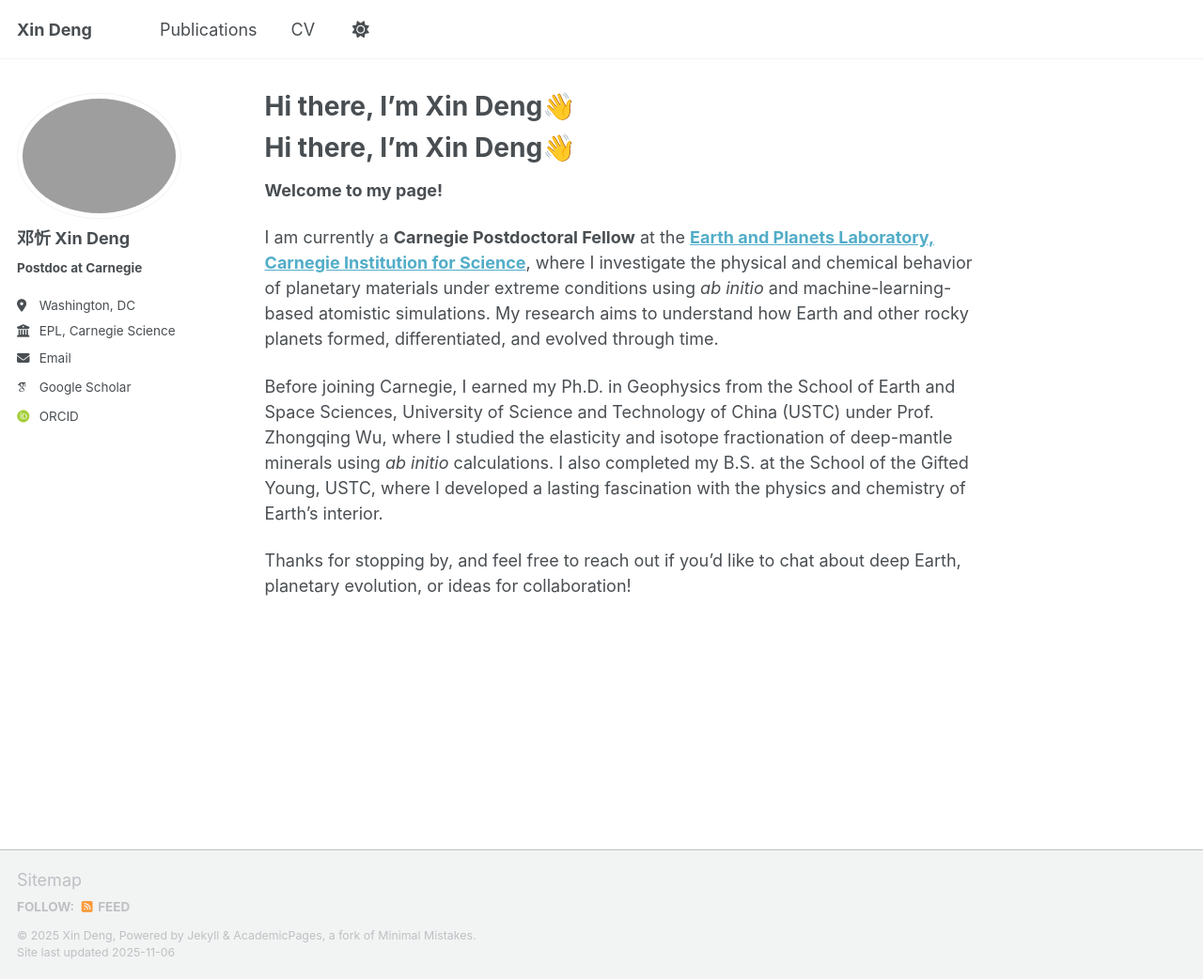
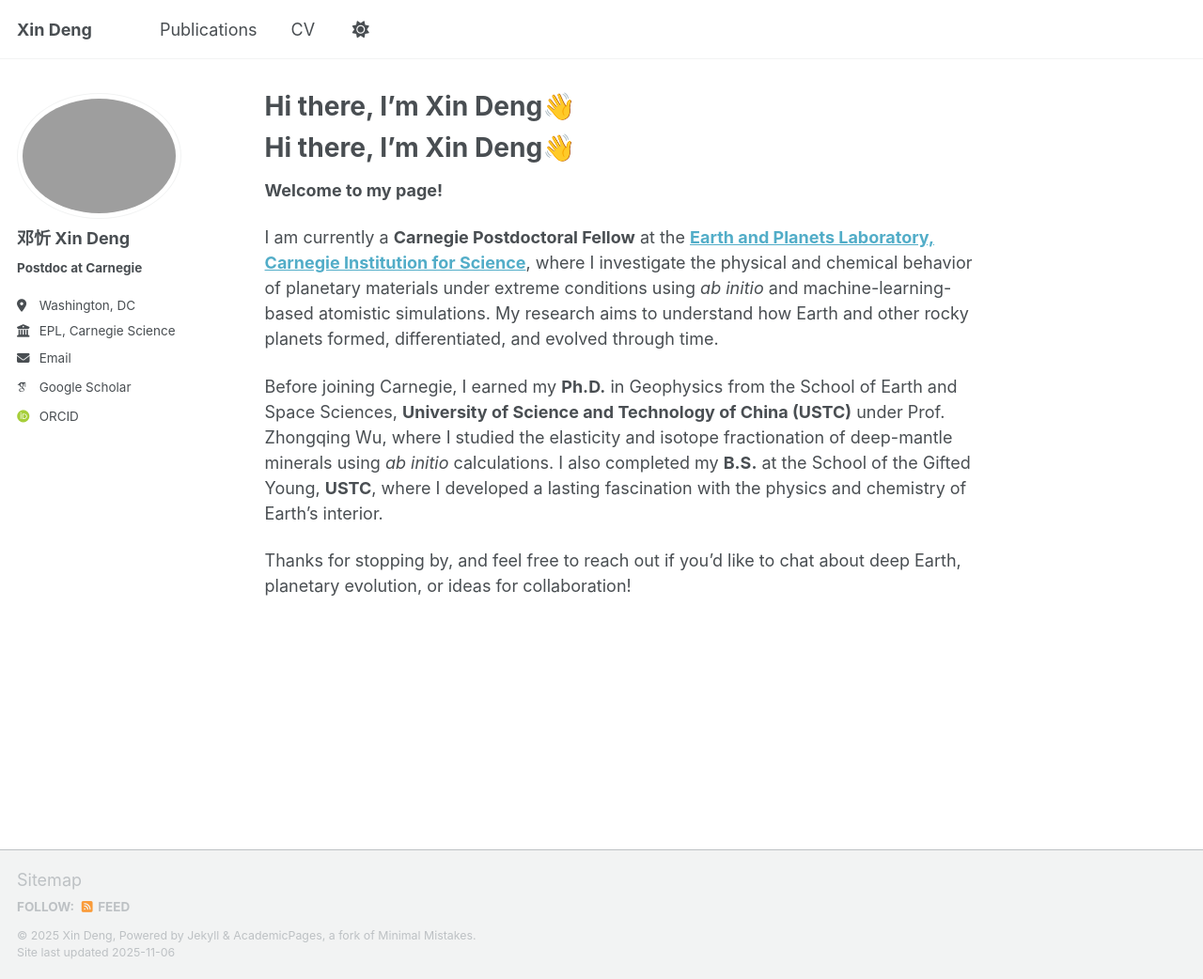
Before and after one commit to x1nd3ng/x1nd3ng.github.io, a Jekyll site: the page built from _pages/about.md, in a window 1280 px wide and 1042 px high. Shown: the whole window at 94% size. Built offline with Jekyll 4.4.1, drawn with Linux system fonts in a browser that asks for light colours; some web fonts are replaced; a script that is not in the unit is left out; our own code applies the rules of GitHub Pages for plain Markdown files.

```diff
--- a/_pages/about.md
+++ b/_pages/about.md
@@ -14,6 +14,6 @@ redirect_from:
 
 I am currently a **Carnegie Postdoctoral Fellow** at the [**Earth and Planets Laboratory, Carnegie Institution for Science**](https://carnegiescience.edu/epl), where I investigate the physical and chemical behavior of planetary materials under extreme conditions using *ab initio* and machine-learning-based atomistic simulations. My research aims to understand how Earth and other rocky planets formed, differentiated, and evolved through time.
 
-Before joining Carnegie, I earned my Ph.D. in Geophysics from the School of Earth and Space Sciences, University of Science and Technology of China (USTC) under Prof. Zhongqing Wu, where I studied the elasticity and isotope fractionation of deep-mantle minerals using *ab initio* calculations. I also completed my B.S. at the School of the Gifted Young, USTC, where I developed a lasting fascination with the physics and chemistry of Earth’s interior.
+Before joining Carnegie, I earned my **Ph.D.** in Geophysics from the School of Earth and Space Sciences, **University of Science and Technology of China (USTC)** under Prof. Zhongqing Wu, where I studied the elasticity and isotope fractionation of deep-mantle minerals using *ab initio* calculations. I also completed my **B.S.** at the School of the Gifted Young, **USTC**, where I developed a lasting fascination with the physics and chemistry of Earth’s interior.
 
 Thanks for stopping by, and feel free to reach out if you’d like to chat about deep Earth, planetary evolution, or ideas for collaboration!
```
